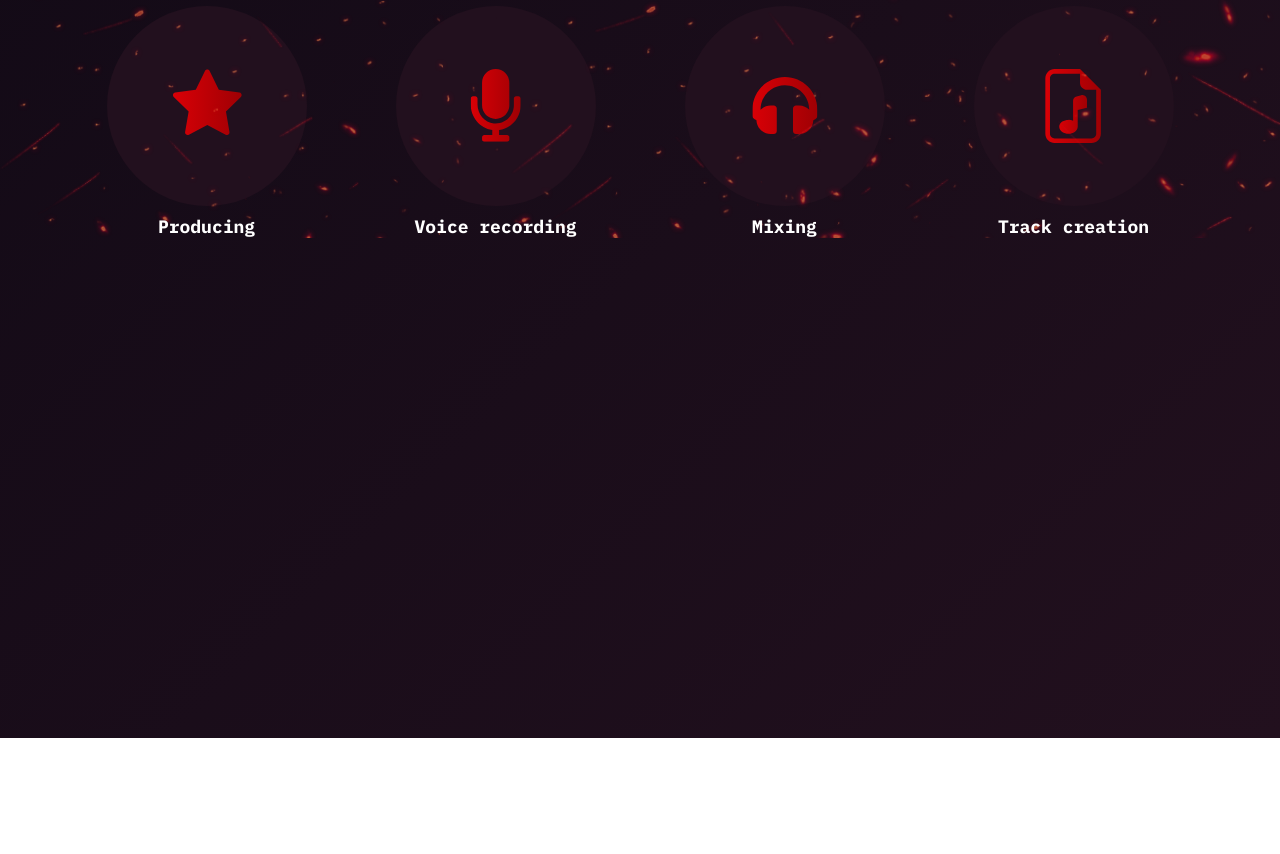
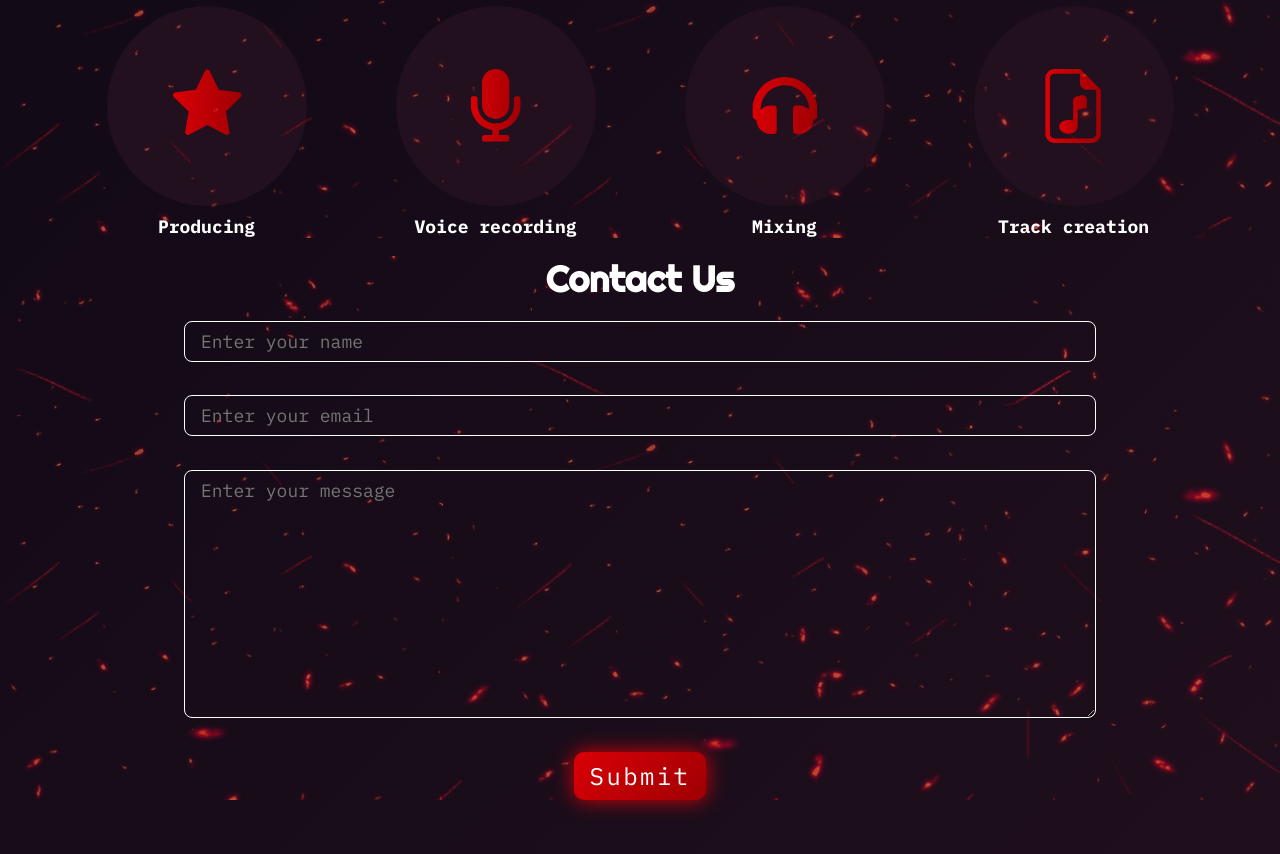
Before and after one commit to GutoAS/Porfolio-bba-beatmaker, a plain HTML site: page index.html in a window 1280 px wide. Shown: the part 1572-2426 px from the top of the page. Before the commit the page ends 2310 px from the top, so only its background shows below. Drawn offline with Linux system fonts and the light colour scheme.

Commit message:
adding contact us section

```diff
--- a/index.html
+++ b/index.html
@@ -45,7 +45,7 @@
             <li><a href="#about-me">About me</a></li>
             <li><a href="#skills">Skills</a></li>
             <li><a href="#reviews">Reviews</a></li>
-            <li><a href="#">Contact</a></li>
+            <li><a href="#contact">Contact</a></li>
             <li><i class="fa-solid fa-phone-flip icon"></i></li>
           </ul>
         </div>
@@ -189,7 +189,28 @@
           </div>
         </div>
       </section>
-      <section class="bg-img" id="reviews"></section>
+      <!-- <section class="bg-img" id="reviews">
+        <div class="container"></div>
+        <h2 class="heading">Reviews</h2>
+        <div></div>
+      </section> -->
+      <section class="bg-img" id="contact">
+        <div class="container">
+          <h2 class="heading">Contact Us</h2>
+          <form action="">
+            <input placeholder="Enter your name" type="text" />
+            <input placeholder="Enter your email" type="email" />
+            <textarea
+              name="message"
+              id="message"
+              cols="30"
+              rows="10"
+              placeholder="Enter your message"
+            ></textarea>
+            <button class="submit-btn" type="submit">Submit</button>
+          </form>
+        </div>
+      </section>
     </main>
     <footer class="footer"></footer>
     <script src="script.js" type="module"></script>
--- a/style.css
+++ b/style.css
@@ -131,6 +131,7 @@ body {
   border-radius: 80px;
   letter-spacing: 2.4px;
   filter: drop-shadow(0px 0px 10px #da0006);
+  font-family: inherit;
 }
 
 /* Beats Section */
@@ -299,6 +300,37 @@ body {
   margin-top: 0.5em;
 }
 
+/* Contact Us */
+input,
+textarea {
+  padding: 8px 16px;
+  display: block;
+  width: 100%;
+  outline: none;
+  background: none;
+  border: 1px solid white;
+  border-radius: 8px;
+  margin: 0 auto;
+  color: white;
+  font-family: inherit;
+  font-size: 1rem;
+  margin-bottom: 1.875em;
+}
+
+.submit-btn {
+  display: block;
+  margin-top: 1.5em;
+  padding: 8px 16px;
+  color: white;
+  background-image: linear-gradient(135deg, #da0006 0%, #9e0004 100%);
+  border: none;
+  font-size: 1.5rem;
+  letter-spacing: 2.4px;
+  filter: drop-shadow(0px 0px 10px #da0006);
+  font-family: inherit;
+  border-radius: 10px;
+  margin: 0 auto;
+}
 /* media */
 
 @media only screen and (min-width: 770px) {
@@ -372,4 +404,10 @@ body {
   .skill-title {
     font-size: 1.125rem;
   }
+
+  input,
+  textarea {
+    width: 80%;
+    font-size: 1.125rem;
+  }
 }
```
Also changed, not shown: images/quotes.svg (added).
